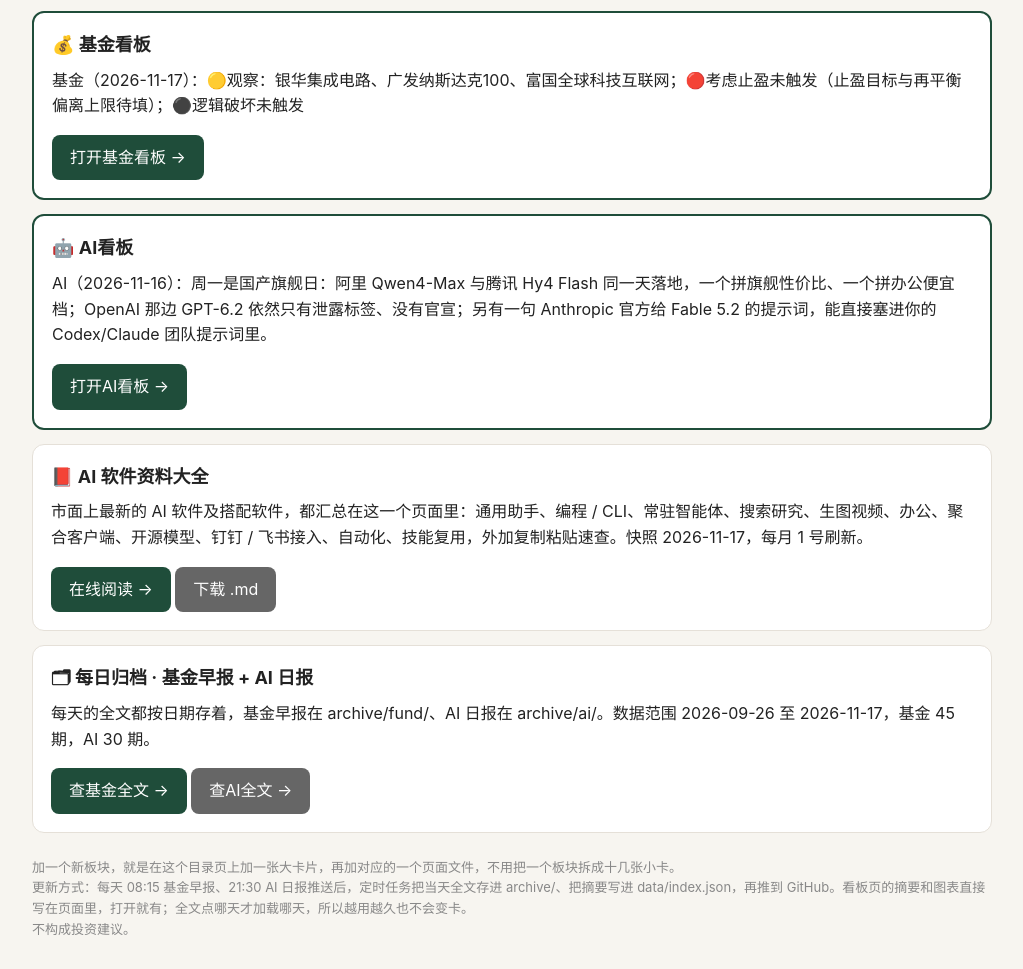
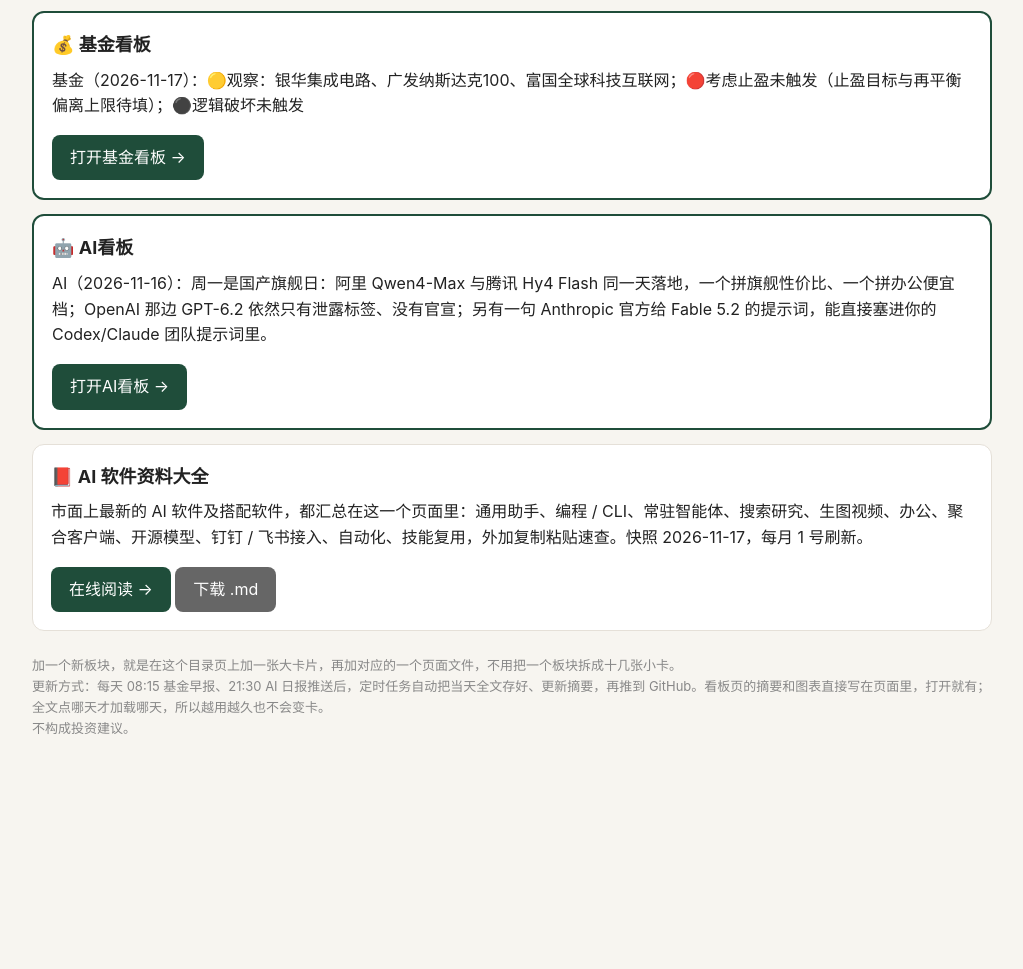
Before and after one commit to dyixia67-art/my-ai-toolbox, a plain HTML site: page index.html in a window 1280 px wide. Shown: the part 102-1071 px from the top of the page, without its empty margins (128-1151 px from the left). After the commit the page ends 869 px from the top, so only its background shows below. Drawn offline with Linux system fonts and the light colour scheme.

Commit message:
去掉多余的每日归档卡片，目录只留三张大卡

```diff
--- a/index.html
+++ b/index.html
@@ -60,12 +60,5 @@ a.btn.grey{background:#666}
 <a class="btn grey" href="AI软件资料大全.md">下载 .md</a>
 </div>
 
-<div class="card">
-<h2>🗂 每日归档 · 基金早报 + AI 日报</h2>
-<p>每天的全文都按日期存着，基金早报在 archive/fund/、AI 日报在 archive/ai/。数据范围 2026-09-26 至 2026-11-17，基金 45 期，AI 30 期。</p>
-<a class="btn" href="fund.html#calendar-card">查基金全文 →</a>
-<a class="btn grey" href="ai.html#calendar-card">查AI全文 →</a>
-</div>
-
-<p class="muted" style="margin-top:24px">加一个新板块，就是在这个目录页上加一张大卡片，再加对应的一个页面文件，不用把一个板块拆成十几张小卡。<br>更新方式：每天 08:15 基金早报、21:30 AI 日报推送后，定时任务把当天全文存进 archive/、把摘要写进 data/index.json，再推到 GitHub。看板页的摘要和图表直接写在页面里，打开就有；全文点哪天才加载哪天，所以越用越久也不会变卡。<br>不构成投资建议。</p>
+<p class="muted" style="margin-top:24px">加一个新板块，就是在这个目录页上加一张大卡片，再加对应的一个页面文件，不用把一个板块拆成十几张小卡。<br>更新方式：每天 08:15 基金早报、21:30 AI 日报推送后，定时任务自动把当天全文存好、更新摘要，再推到 GitHub。看板页的摘要和图表直接写在页面里，打开就有；全文点哪天才加载哪天，所以越用越久也不会变卡。<br>不构成投资建议。</p>
 </body></html>
```
